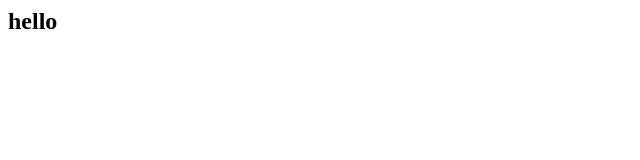
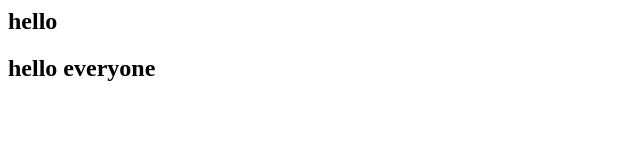
Before and after one commit to RashmiMurari05/RASHMI, a plain HTML site: page C++/index.html in a window 1280 px wide. Shown: the whole page, without its empty margins (0-640 px from the left). Drawn offline with Linux system fonts and the light colour scheme.

Commit message:
Update index.html

```diff
--- a/C++/index.html
+++ b/C++/index.html
@@ -1 +1,2 @@
 <h2>hello</h2>
+<h2>hello everyone</h2>
```
